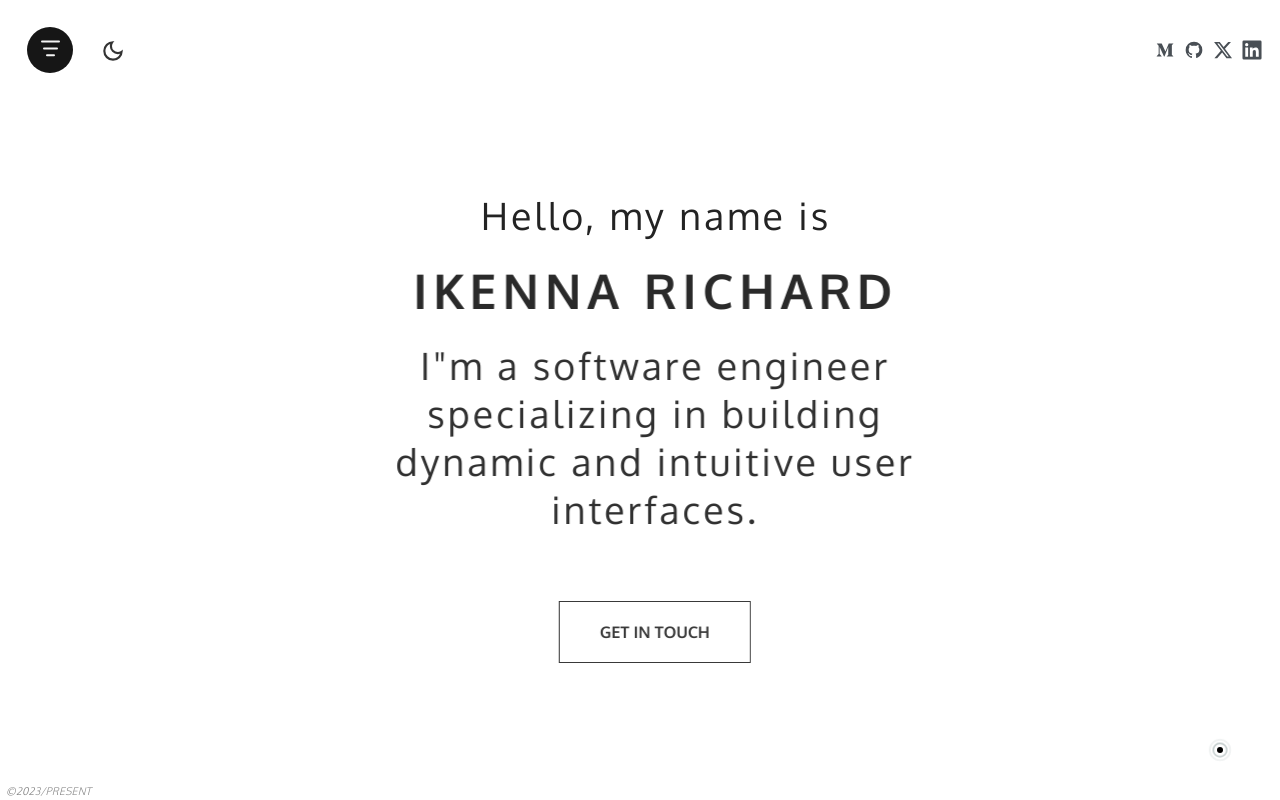
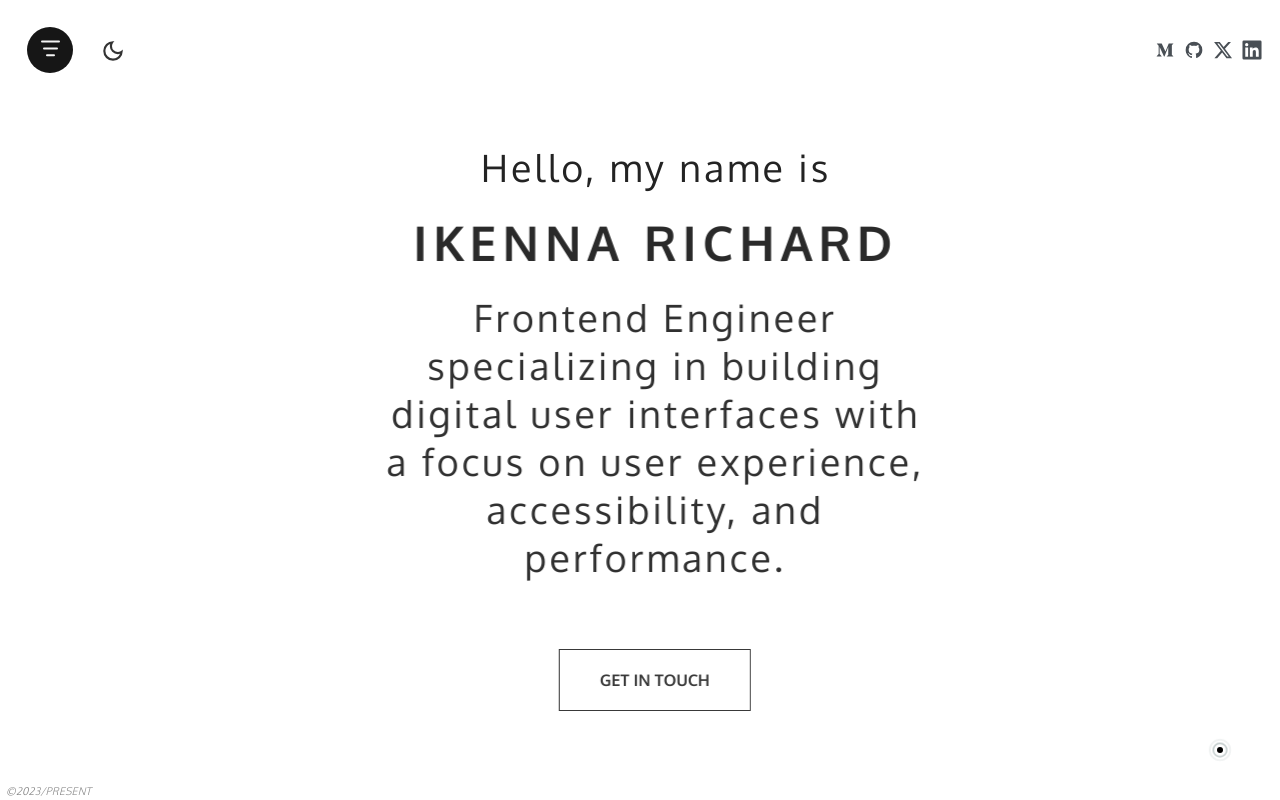
Before and after one commit to ikennarichard/v2, a React (Vite) app: page / in a window 1280 px wide. Shown: the top 800 px of the page. Built offline with nearby package versions, Linux system fonts and the light colour scheme.

Commit message:
Update hero text

```diff
--- a/src/components/hero/Hero.jsx
+++ b/src/components/hero/Hero.jsx
@@ -52,7 +52,7 @@ const Hero = () => {
           >Hello, my name is</motion.p>
           <motion.h2 variants={textVariants}>IKENNA RICHARD</motion.h2>
           <motion.p variants={textVariants} style={{width: '65%', margin: '0 auto'}}>
-            I&quot;m a software engineer specializing in building dynamic and intuitive user interfaces.
+            Frontend Engineer specializing in building digital user interfaces with a focus on user experience, accessibility, and performance.
           </motion.p>
           <motion.div
             className={`buttons
```
